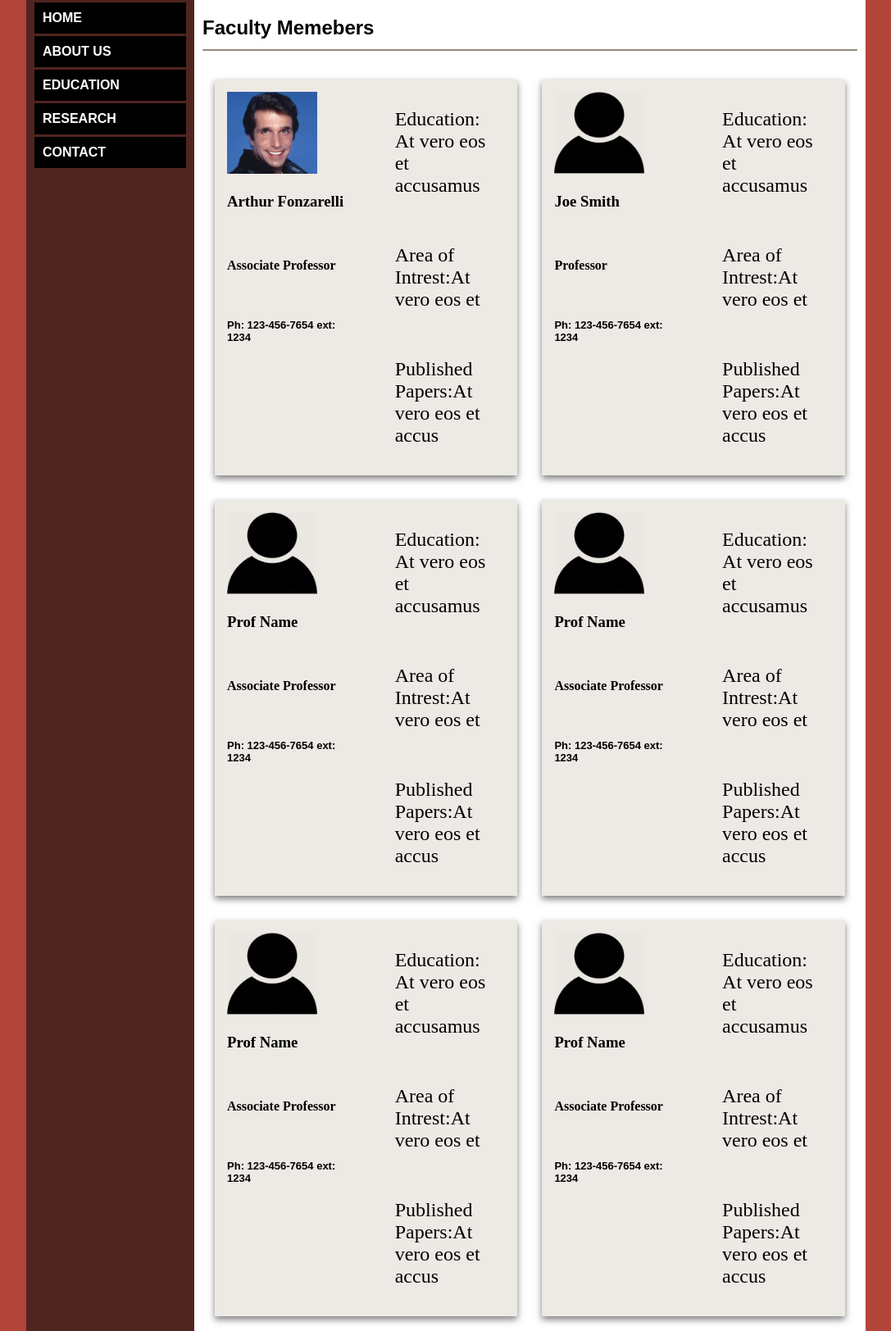
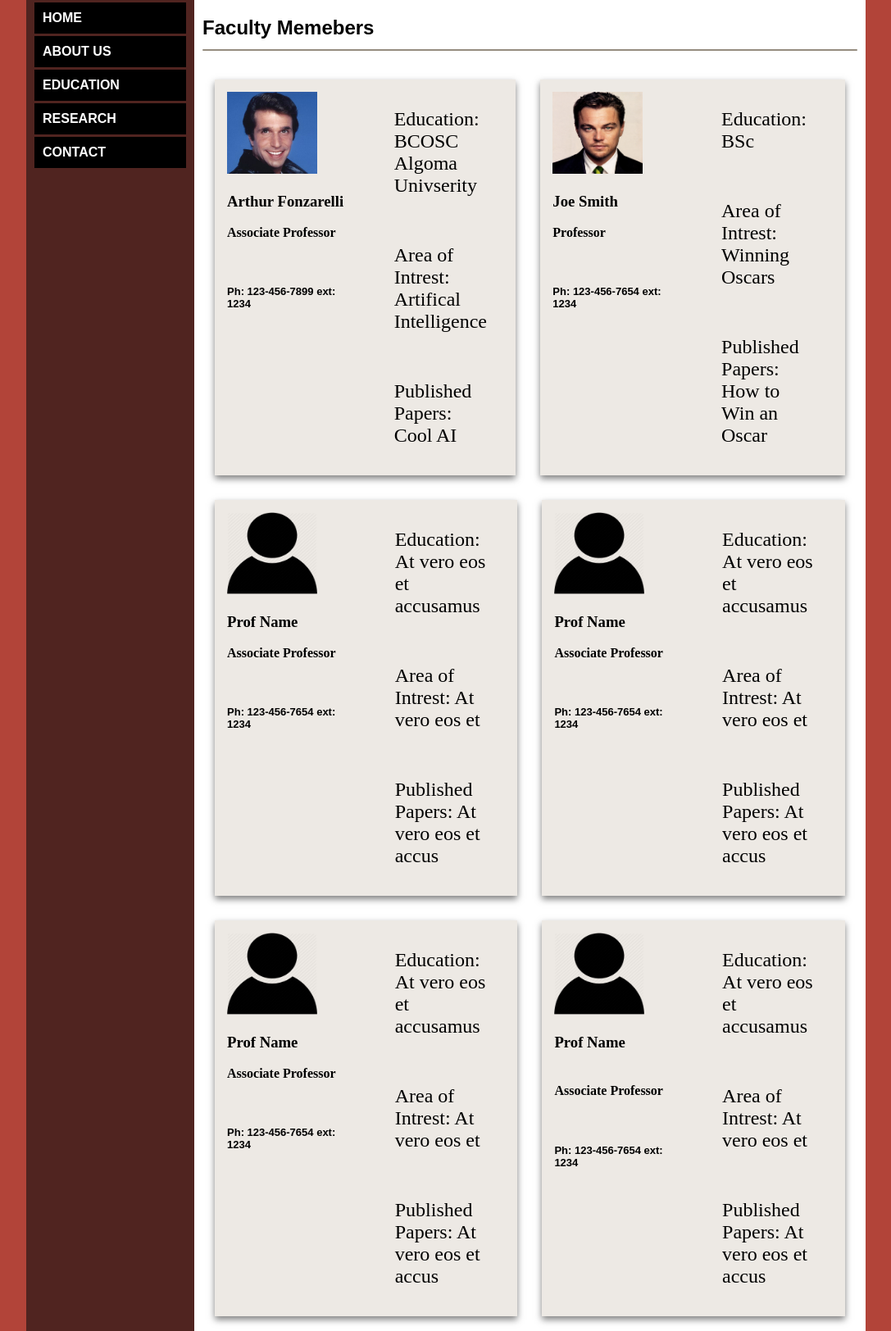
Before and after one commit to Robrownn/COSC2956-Faculty-Page, a plain HTML site: page faculty.html in a window 1280 px wide. Shown: the part 137-1761 px from the top of the page at 82% size, without its empty margins (96-1183 px from the left). Drawn offline with Linux system fonts and the light colour scheme.

Commit message:
Added links to individual profile page and fixed styling of faculty page

```diff
--- a/css/style.css
+++ b/css/style.css
@@ -246,6 +246,7 @@ aside p {
 	box-shadow: 0 4px 8px 0 rgba(0, 0, 0, 0.5);
 	display: flex;
 	font-family: serif;
+	color: black;
 }
 
 a.card:visited {
@@ -254,7 +255,6 @@ a.card:visited {
 
 a.card:hover {
 	transform: translateY(-5px);
-	transform: scale(1.1);
 	background: #c1bdb7;
 }
 
@@ -268,8 +268,18 @@ a.card:hover {
    height: 100px;
 }
 
+.card h3 {
+	margin-bottom: 0;
+}
+
+.job-title {
+	margin-top: 0;
+	margin-bottom: 20px;
+}
+
 .class-listing {
   padding-left: 50px;
+	list-style-type: none;
 }
 
 .dropdown {
@@ -291,6 +301,11 @@ a.card:hover {
   display: block;
 }
 
+.dropdown span {
+	font-weight: bold;
+	font-size: 20px;
+}
+
 @media screen and (max-width: 1650px) {
   #logo {
     display: none;
--- a/faculty.html
+++ b/faculty.html
@@ -53,12 +53,51 @@
           </h2>
 
           <div class="full-width">
-            <a class="card" href="">
+            <a class="card" href="profile.html">
               <div class="half">
                 <img class="faculty-photo" src="imgs/fonzie-face.png" alt="Faculty Member">
                 <h3>Arthur Fonzarelli</h3>
                 <br>
-                <h4>Associate Professor</h4>
+                <h4 class="job-title">Associate Professor</h4>
+                <br>
+                <h4 class="phone">Ph: 123-456-7899 ext: 1234</h4>
+              </div>
+
+              <div class="half">
+                <p>Education: BCOSC Algoma Univserity</p>
+                <br>
+                <p>Area of Intrest: Artifical Intelligence</p>
+                <br>
+                <p>Published Papers: Cool AI</p>
+              </div>
+            </a>
+            <a class="card" href="">
+              <div class="half">
+                <img class="faculty-photo" src="imgs/leo.jpg" alt="Faculty Member">
+                <h3>Joe Smith</h3>
+                <br>
+                <h4 class="job-title">Professor</h4>
+                <br>
+                <h4 class="phone">Ph: 123-456-7654 ext: 1234</h4>
+              </div>
+
+              <div class="half">
+                <p>Education: BSc</p>
+                <br>
+                <p>Area of Intrest: Winning Oscars</p>
+                <br>
+                <p>Published Papers: How to Win an Oscar</p>
+              </div>
+            </a>
+          </div>
+
+          <div class="full-width">
+            <a class="card" href="">
+              <div class="half">
+                <img class="faculty-photo" src="imgs/person.png" alt="Faculty Member">
+                <h3>Prof Name</h3>
+                <br>
+                <h4 class="job-title">Associate Professor</h4>
                 <br>
                 <h4 class="phone">Ph: 123-456-7654 ext: 1234</h4>
               </div>
@@ -66,17 +105,17 @@
               <div class="half">
                 <p>Education: At vero eos et accusamus</p>
                 <br>
-                <p>Area of Intrest:At vero eos et</p>
+                <p>Area of Intrest: At vero eos et</p>
                 <br>
-                <p>Published Papers:At vero eos et accus</p>
+                <p>Published Papers: At vero eos et accus</p>
               </div>
             </a>
-            <div class="card">
+            <a class="card" href="">
               <div class="half">
                 <img class="faculty-photo" src="imgs/person.png" alt="Faculty Member">
-                <h3>Joe Smith</h3>
+                <h3>Prof Name</h3>
                 <br>
-                <h4>Professor</h4>
+                <h4 class="job-title">Associate Professor</h4>
                 <br>
                 <h4 class="phone">Ph: 123-456-7654 ext: 1234</h4>
               </div>
@@ -84,15 +123,33 @@
               <div class="half">
                 <p>Education: At vero eos et accusamus</p>
                 <br>
-                <p>Area of Intrest:At vero eos et</p>
+                <p>Area of Intrest: At vero eos et</p>
                 <br>
-                <p>Published Papers:At vero eos et accus</p>
+                <p>Published Papers: At vero eos et accus</p>
               </div>
-            </div>
+            </a>
           </div>
 
           <div class="full-width">
-            <div class="card">
+            <a class="card" href="">
+              <div class="half">
+                <img class="faculty-photo" src="imgs/person.png" alt="Faculty Member">
+                <h3>Prof Name</h3>
+                <br>
+                <h4 class="job-title">Associate Professor</h4>
+                <br>
+                <h4 class="phone">Ph: 123-456-7654 ext: 1234</h4>
+              </div>
+
+              <div class="half">
+                <p>Education: At vero eos et accusamus</p>
+                <br>
+                <p>Area of Intrest: At vero eos et</p>
+                <br>
+                <p>Published Papers: At vero eos et accus</p>
+              </div>
+            </a>
+            <a class="card" href="">
               <div class="half">
                 <img class="faculty-photo" src="imgs/person.png" alt="Faculty Member">
                 <h3>Prof Name</h3>
@@ -105,69 +162,13 @@
               <div class="half">
                 <p>Education: At vero eos et accusamus</p>
                 <br>
-                <p>Area of Intrest:At vero eos et</p>
+                <p>Area of Intrest: At vero eos et</p>
                 <br>
-                <p>Published Papers:At vero eos et accus</p>
+                <p>Published Papers: At vero eos et accus</p>
               </div>
-            </div>
-            <div class="card">
-              <div class="half">
-                <img class="faculty-photo" src="imgs/person.png" alt="Faculty Member">
-                <h3>Prof Name</h3>
-                <br>
-                <h4>Associate Professor</h4>
-                <br>
-                <h4 class="phone">Ph: 123-456-7654 ext: 1234</h4>
-              </div>
-
-              <div class="half">
-                <p>Education: At vero eos et accusamus</p>
-                <br>
-                <p>Area of Intrest:At vero eos et</p>
-                <br>
-                <p>Published Papers:At vero eos et accus</p>
-              </div>
-            </div>
+            </a>
           </div>
 
-          <div class="full-width">
-            <div class="card">
-              <div class="half">
-                <img class="faculty-photo" src="imgs/person.png" alt="Faculty Member">
-                <h3>Prof Name</h3>
-                <br>
-                <h4>Associate Professor</h4>
-                <br>
-                <h4 class="phone">Ph: 123-456-7654 ext: 1234</h4>
-              </div>
-
-              <div class="half">
-                <p>Education: At vero eos et accusamus</p>
-                <br>
-                <p>Area of Intrest:At vero eos et</p>
-                <br>
-                <p>Published Papers:At vero eos et accus</p>
-              </div>
-            </div>
-            <div class="card">
-              <div class="half">
-                <img class="faculty-photo" src="imgs/person.png" alt="Faculty Member">
-                <h3>Prof Name</h3>
-                <br>
-                <h4>Associate Professor</h4>
-                <br>
-                <h4 class="phone">Ph: 123-456-7654 ext: 1234</h4>
-              </div>
-
-              <div class="half">
-                <p>Education: At vero eos et accusamus</p>
-                <br>
-                <p>Area of Intrest:At vero eos et</p>
-                <br>
-                <p>Published Papers:At vero eos et accus</p>
-              </div>
-            </div>
-          </div>
         </div>
       </div>
     </section>
```
Also changed, not shown: profile.html (+5 -2 lines), teaching.html (+21 -6 lines), imgs/leo.jpg (added).
